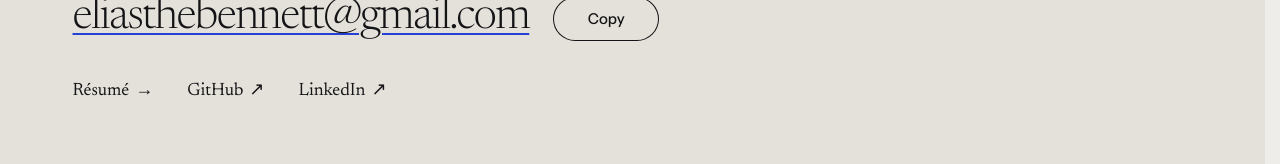
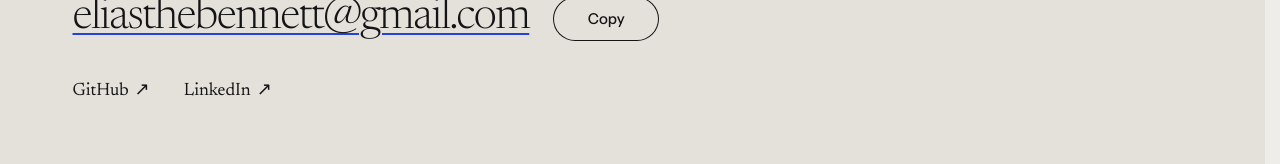
Before and after one commit to 3ixas/eliasb.dev, a Next.js app: page /resume in a window 1280 px wide. Shown: the part 1622-1786 px from the top of the page. Built offline with nearby package versions, Linux system fonts and the light colour scheme.

Commit message:
Omit Résumé link from Say hello on /resume (#569) (#571)

```diff
--- a/src/components/site/resume.tsx
+++ b/src/components/site/resume.tsx
@@ -146,7 +146,7 @@ export function ResumePage() {
           </section>
         </article>
       </main>
-      <SayHello />
+      <SayHello includeResume={false} />
     </div>
   );
 }
--- a/src/components/site/say-hello.tsx
+++ b/src/components/site/say-hello.tsx
@@ -11,13 +11,15 @@ const addressId = "say-hello-email";
 const headingId = "say-hello-heading";
 
 /**
- * Say hello, which ends every page (docs/design/DESIGN.md "Say hello", R-10, R-51): a full-bleed `--band` closing band
- * under a 1 px hairline, with the title; the email large with a cobalt underline, and Copy; then Résumé, GitHub and
- * LinkedIn. The Résumé is this site's page (same tab); the others leave it, marked ↗. Rendered by the server in full:
- * without script the email is still a working link, and Copy, which needs script, is not shown. No page has any other
- * footer.
+ * Say hello, which ends every page (docs/design/DESIGN.md "Say hello", R-10, R-51, #569): a full-bleed `--band` closing
+ * band under a 1 px hairline, with the title; the email large with a cobalt underline, and Copy; then Résumé (omitted on
+ * `/resume`, where `includeResume={false}`), GitHub and LinkedIn. The Résumé is this site's page (same tab); the others
+ * leave it, marked ↗. Rendered by the server in full: without script the email is still a working link, and Copy, which
+ * needs script, is not shown. No page has any other footer.
  */
-export function SayHello() {
+export function SayHello({ includeResume = true }: { includeResume?: boolean } = {}) {
+  const links = includeResume ? sayHello.links : sayHello.links.filter(({ id }) => id !== "resume");
+
   return (
     <section id="say-hello" className="say-hello" aria-labelledby={headingId} tabIndex={-1}>
       <div className="frame">
@@ -31,7 +33,7 @@ export function SayHello() {
           <CopyButton text={address} textId={addressId} label={sayHello.copy} srSuffix={sayHello.copySrSuffix} done={sayHello.copied} />
         </div>
         <ul className="say-hello__links">
-          {sayHello.links.map(({ id, label }) =>
+          {links.map(({ id, label }) =>
             id === "resume" ? (
               <li key={id}>
                 <Link href={profile.links[id]}>
```
Also changed, not shown: 3 other files (tests, documents, lock files or other folders).
